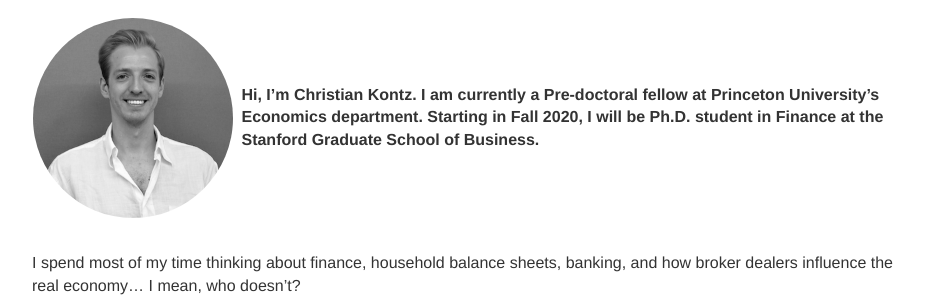
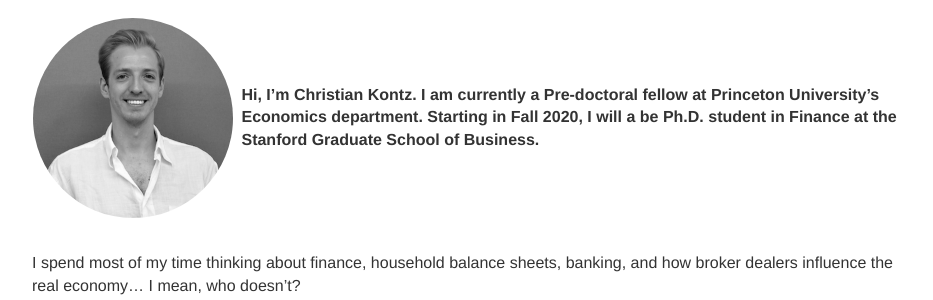
Before and after one commit to cg89x/cg89x.github.io, a Jekyll site: the page built from index.md, in a window 1280 px wide. Shown: the part 126-426 px from the top of the page, without its empty margins (173-1106 px from the left). Built offline with Jekyll 4.4.1, drawn with Linux system fonts in a browser that asks for light colours; some web fonts are replaced.

Commit message:
Update index.md

```diff
--- a/index.md
+++ b/index.md
@@ -9,7 +9,7 @@ contact: passive
 
 <br>
 
-| ![Christian Kontz](img/ckontz-300px.png){:.img-circle avatar}{: style="max-width: 200px; height: auto;"}| | **Hi, I'm Christian Kontz. I am currently a Pre-doctoral fellow at Princeton University's Economics department. Starting in Fall 2020, I will be Ph.D. student in Finance at the Stanford Graduate School of Business.** |
+| ![Christian Kontz](img/ckontz-300px.png){:.img-circle avatar}{: style="max-width: 200px; height: auto;"}| | **Hi, I'm Christian Kontz. I am currently a Pre-doctoral fellow at Princeton University's Economics department. Starting in Fall 2020, I will a be Ph.D. student in Finance at the Stanford Graduate School of Business.** |
 
 
 
```
